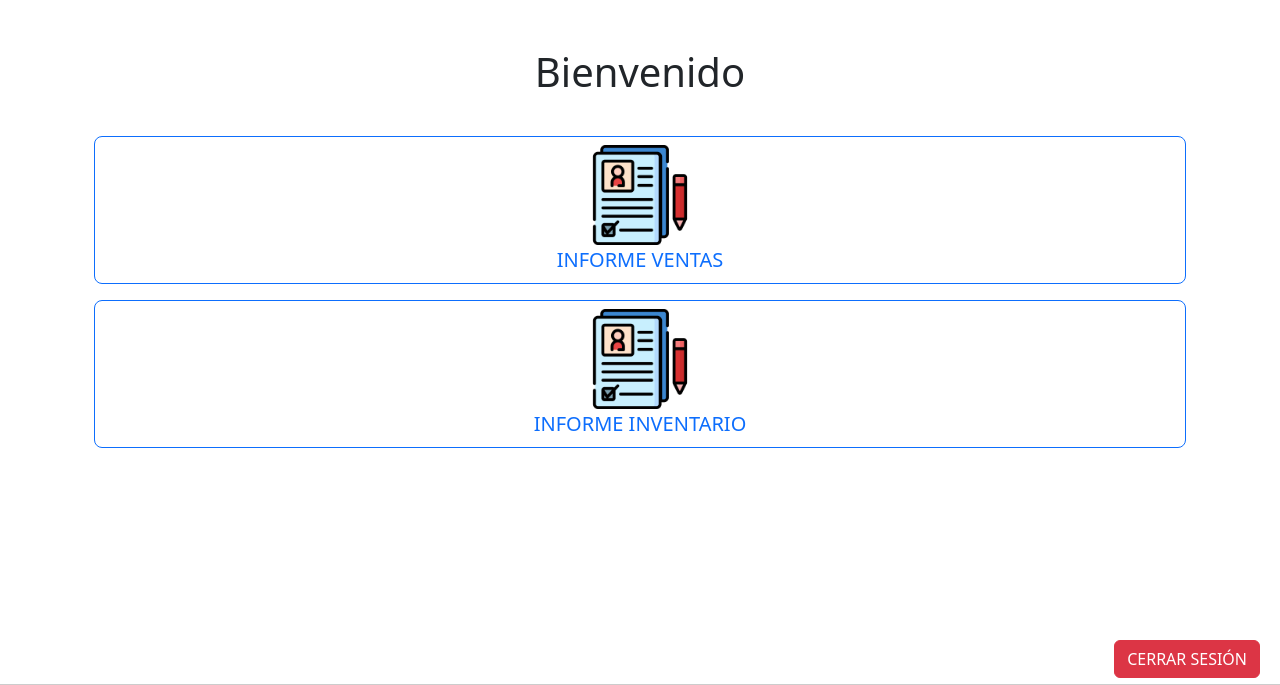
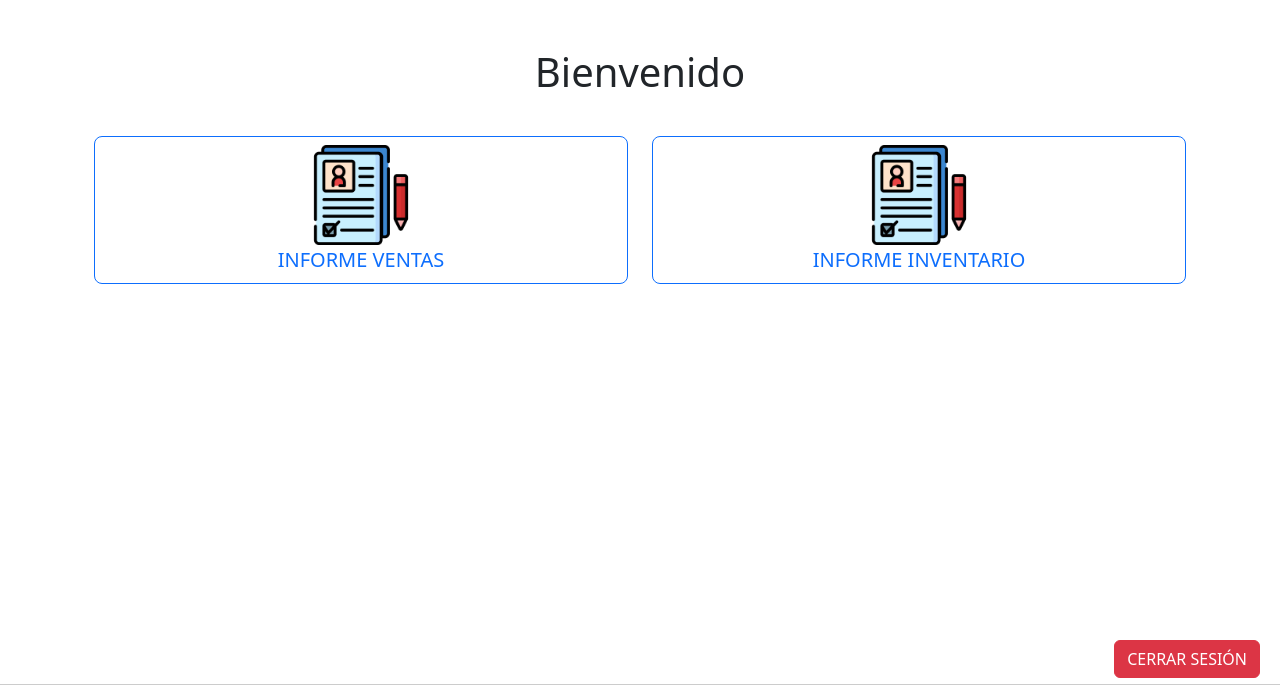
Before and after one commit to MijaelMendoza/Yachaywasi, a PHP site: page /frontend/views/informes/informes.php in a window 1280 px wide. Shown: the part 72-757 px from the top of the page. Run offline with PHP 8.4, Linux system fonts and the light colour scheme.

Commit message:
Corrección en el estilo de la página de informes

```diff
--- a/frontend/views/informes/informes.php
+++ b/frontend/views/informes/informes.php
@@ -60,45 +60,31 @@ include '../templates/header.php';
     <div class="container mt-5 text-center">
         <h1 class="mb-4">Bienvenido <?php echo htmlspecialchars($_SESSION['user_name'] ?? ''); ?></h1>
 
-        <div class="row">
-            <div class="col">
+        <div class="row justify-content-center">
+            <div class="col-lg-6 col-md-6 col-sm-12">
                 <form action="registrar_ventas.php" method="post">
                     <input type="hidden" name="sucursal" value="<?php echo htmlspecialchars($_SESSION['user_sucursal'] ?? ''); ?>">
                     <input type="hidden" name="user_id" value="<?php echo htmlspecialchars($_SESSION['user_id'] ?? ''); ?>">
-                    <button type="button" class="btn btn-outline-primary btn-lg" data-bs-toggle="modal" data-bs-target="#informeVentasModal"><a href="informeVentas.php" style="text-decoration: none;">
+                    <button type="button" class="btn btn-outline-primary btn-lg" data-bs-toggle="modal" data-bs-target="#informeVentasModal">
+                        <a href="informeVentas.php" style="text-decoration: none;">
                             <img src="../../images/registro_venta.png" alt="Ventas" style="width: 100px;">
                             <div>INFORME VENTAS</div>
+                        </a>
                     </button>
                 </form>
             </div>
 
-            <div class="col">
+            <div class="col-lg-6 col-md-6 col-sm-12">
                 <form action="registrar_inventario.php" method="post">
                     <input type="hidden" name="sucursal" value="<?php echo htmlspecialchars($_SESSION['user_sucursal'] ?? ''); ?>">
                     <input type="hidden" name="user_id" value="<?php echo htmlspecialchars($_SESSION['user_id'] ?? ''); ?>">
-                    <button type="button" class="btn btn-outline-primary btn-lg" data-bs-toggle="modal" data-bs-target="#informeInventarioModal"><a href="informeInventario.php" style="text-decoration: none;">
+                    <button type="button" class="btn btn-outline-primary btn-lg" data-bs-toggle="modal" data-bs-target="#informeInventarioModal">
+                        <a href="informeInventario.php" style="text-decoration: none;">
                             <img src="../../images/registro_venta.png" alt="Inventario" style="width: 100px;">
                             <div>INFORME INVENTARIO</div>
                         </a>
                     </button>
                 </form>
-            </div>
-
-        </div>
-    </div>
-
-    <div class="modal fade" id="registroInventarioModal" tabindex="-1" aria-labelledby="registroInventarioModalLabel" aria-hidden="true">
-        <div class="modal-dialog modal-xl">
-            <div class="modal-content">
-                <div class="modal-header bg-danger text-white">
-                    <h5 class="modal-title" id="registroInventarioModalLabel">REGISTRAR VENTAS</h5>
-                    <button type="button" class="btn-close" data-bs-dismiss="modal" aria-label="Close"></button>
-                </div>
-
-                <div class="modal-footer">
-                    <button type="button" class="btn btn-secondary" data-bs-dismiss="modal">Cancelar</button>
-                    <button type="button" class="btn btn-primary">Registrar</button>
-                </div>
             </div>
         </div>
     </div>
```
